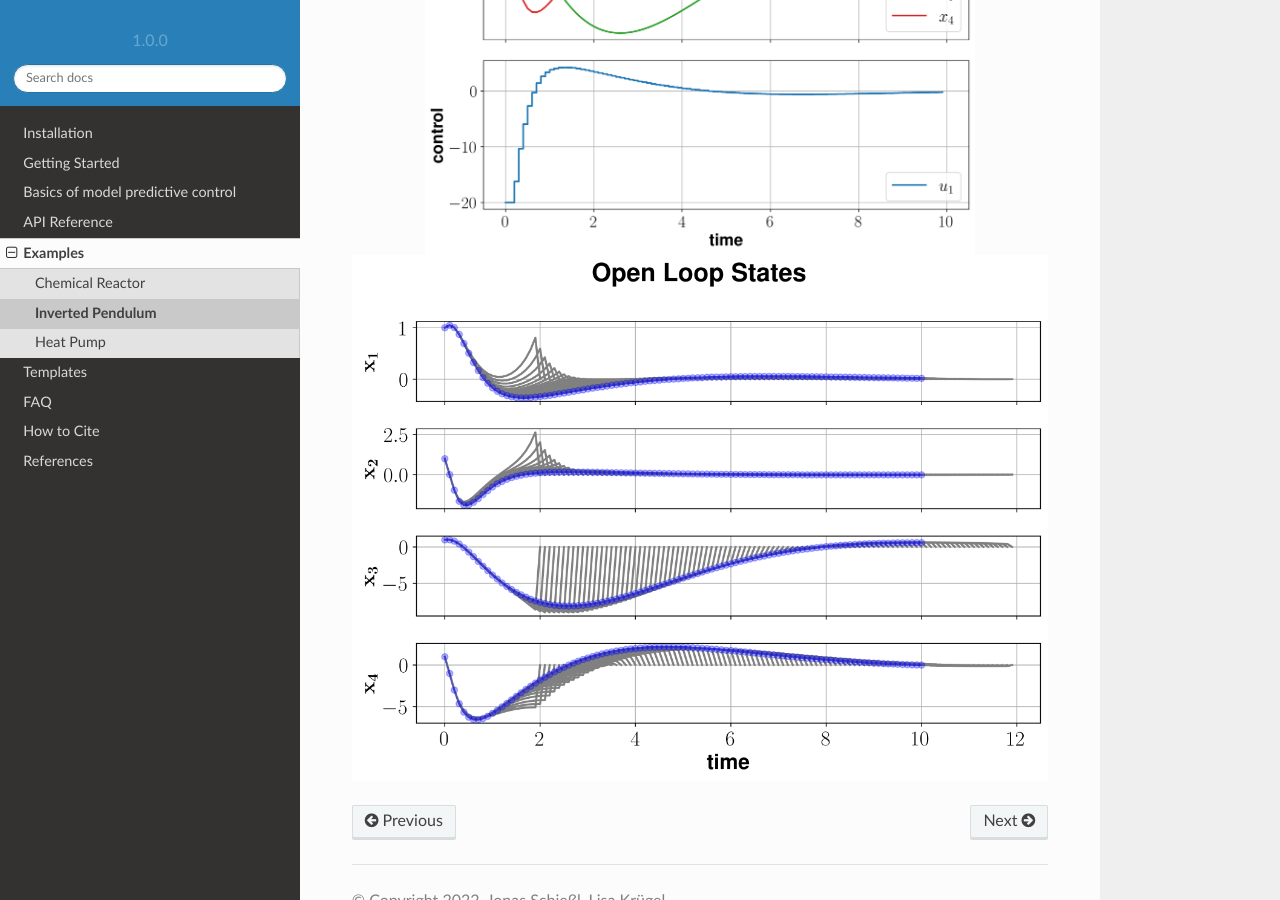
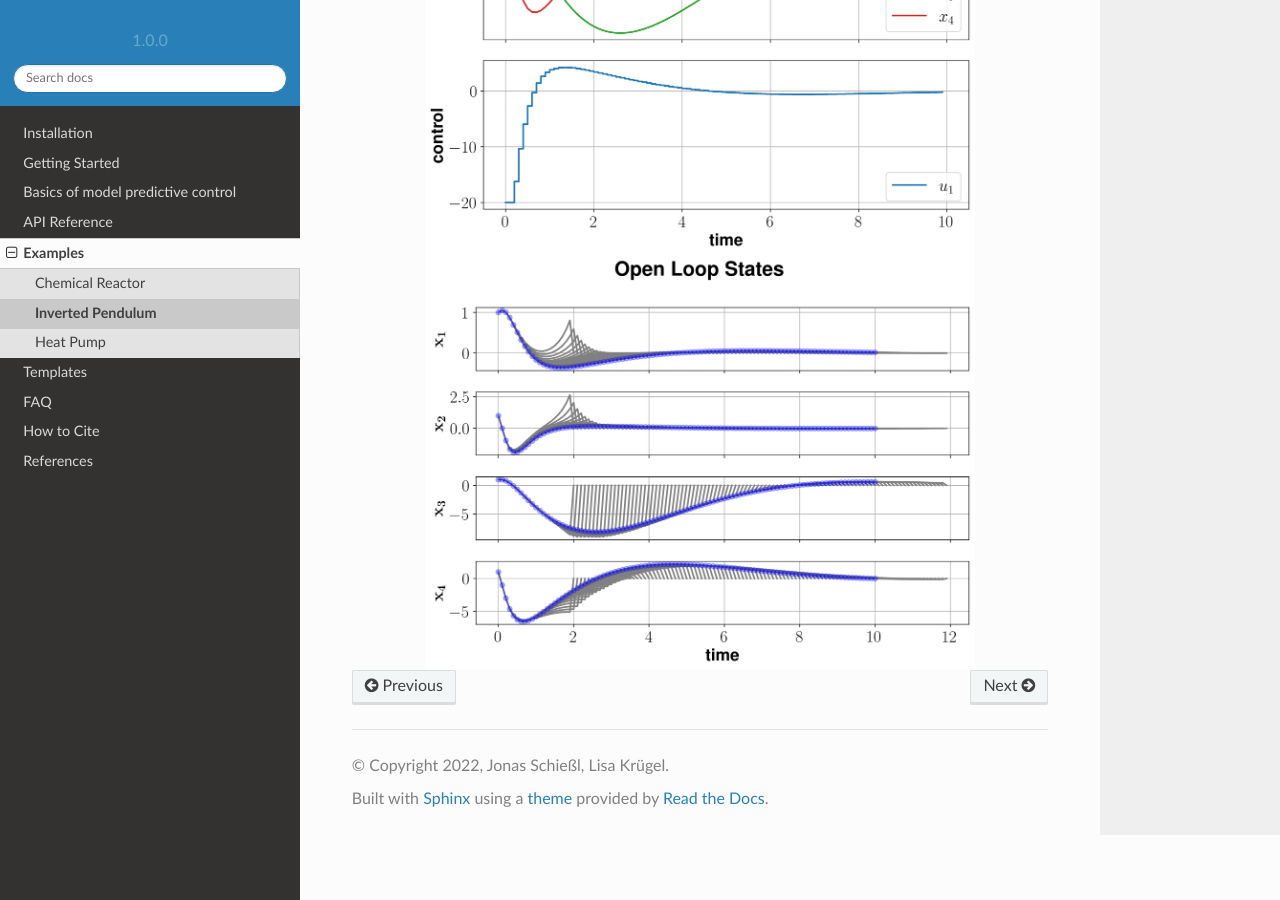
Before and after one commit to nMPyC/nmpyc, a Sphinx documentation site: the page built from docs/source/example/pendel.rst, in a window 1280 px wide and 900 px high, scrolled down 2434 px. Built offline with Sphinx 7.4.7 and the Read the Docs theme 2.0.0, drawn with Linux system fonts in a browser that asks for light colours.

Commit message:
Update pendel.rst

```diff
--- a/docs/source/example/pendel.rst
+++ b/docs/source/example/pendel.rst
@@ -122,3 +122,5 @@ which generates the plots bellow.
    :width: 550
 
 .. image:: invpend_ol.png
+   :align: center
+   :width: 550
```
